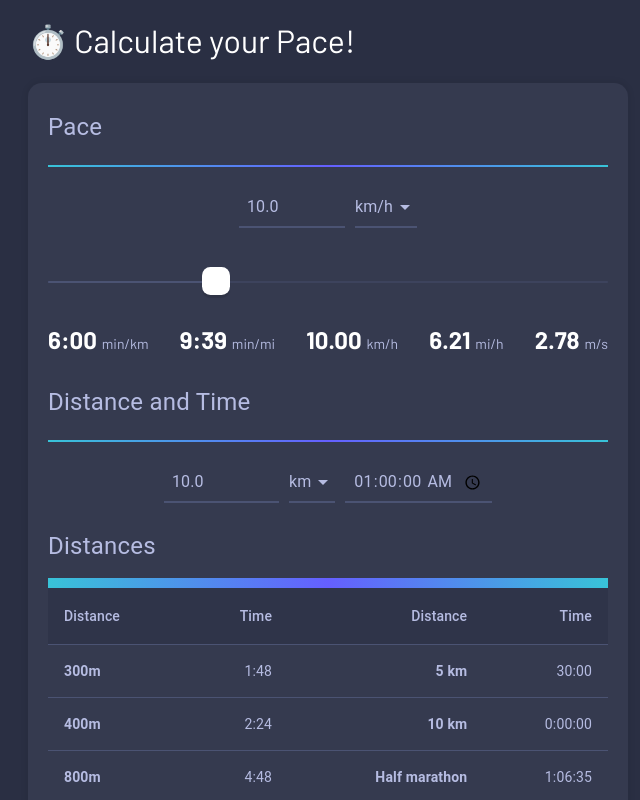
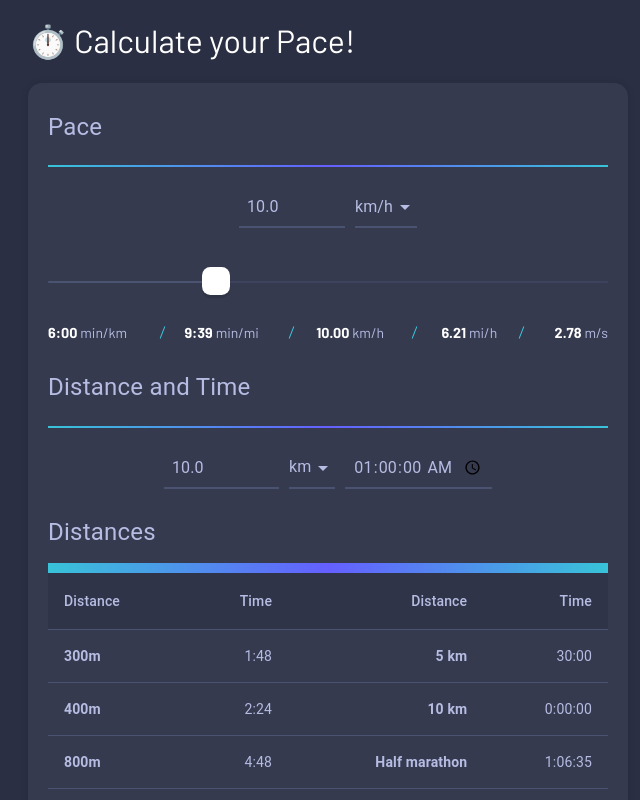
Before and after one commit to gilbertlucas46/react-pace-calc-app, a React (Create React App) app: page / in a window 1280 px wide. Shown: the top 800 px of the page, without its empty margins (312-952 px from the left). Built offline with nearby package versions, Linux system fonts and the light colour scheme.

Commit message:
Added divider between results

```diff
--- a/src/components/Footer.js
+++ b/src/components/Footer.js
@@ -16,6 +16,7 @@ export const Footer = () => {
       <span role="img" aria-label="love">
         ❤️
       </span>
+      {" "}by Gilbert
     </FooterContainer>
   );
 };
--- a/src/components/PaceInput.js
+++ b/src/components/PaceInput.js
@@ -1,5 +1,6 @@
-import React from "react";
+import React, { Component } from 'react';
 import PropTypes from "prop-types";
+import styled from 'styled-components';
 import { withStyles } from "@material-ui/core/styles";
 import TextField from "@material-ui/core/TextField";
 import MenuItem from "@material-ui/core/MenuItem";
@@ -8,6 +9,38 @@ import FormLabel from "@material-ui/core/FormLabel";
 import { Slider } from "@material-ui/core";
 import Formatter from "./utils/Formatter";
 import paceUnits from "./utils/PaceUnits";
+
+
+export const InputsContainer = styled.div`
+  .contents {
+    .paces {
+      @media (min-width: 767px) {
+        > div {
+          position: relative;
+          font-size: .6em;
+          &:after {
+            content: '';
+            width: 1px;
+            height: 15px;
+            background-color: ${props => props.theme.colors.sea};
+            display: block;
+            position: absolute;
+            top: 0;
+            right: -45%;
+            bottom: 0;
+            margin: auto;
+            transform: rotate3d(1,1,1,45deg);
+          }
+          &:last-of-type {
+              &:after {
+                display: none;
+              }
+            }
+        }
+      }
+    }
+  }
+`;
 
 const BoxShadow = "0 3px 1px rgba(0,0,0,0.1)";
 
@@ -45,7 +78,7 @@ const RangeSLider = withStyles({
   }
 })(Slider);
 
-class PaceInput extends React.Component {
+class PaceInput extends Component {
   getUnitObject = u => {
     const { unit } = this.props;
     let unitToCompare = u || unit;
@@ -80,7 +113,6 @@ class PaceInput extends React.Component {
       ) / 100
     );
   };
-
   render() {
     const { value, unit, onChangeUnit } = this.props;
     let unitObject = this.getUnitObject();
@@ -103,7 +135,7 @@ class PaceInput extends React.Component {
     }
 
     return (
-      <>
+      <InputsContainer>
         <div className="contents">
           <FormControl component="fieldset" className="title">
             <FormLabel component="legend">Pace</FormLabel>
@@ -120,6 +152,7 @@ class PaceInput extends React.Component {
                   step: Math.pow(10, -unitObject.precision)
                 }}
               />
+              {(console.log(unit, valueInUnit))}
               <TextField
                 select
                 name="paceUnit"
@@ -157,7 +190,7 @@ class PaceInput extends React.Component {
             })()}
           </div>
         </div>
-      </>
+      </InputsContainer>
     );
   }
 }
```
